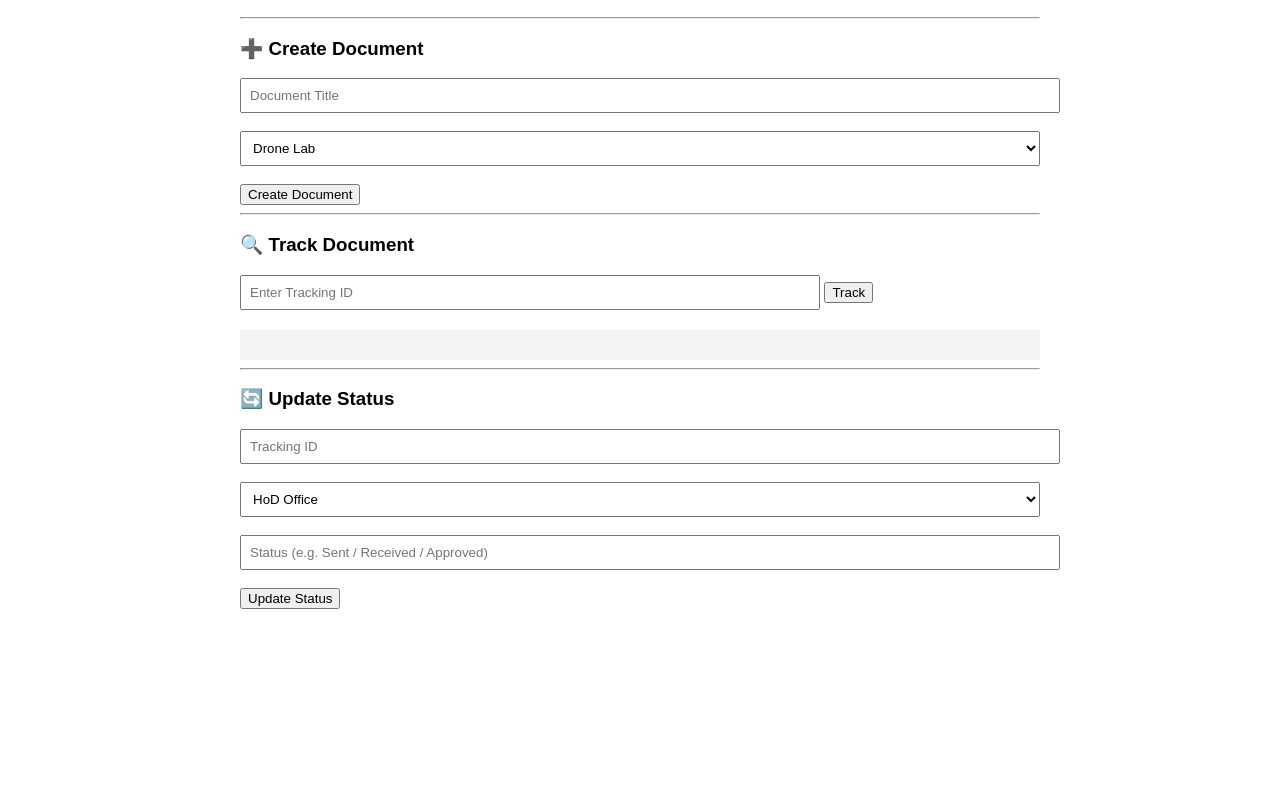
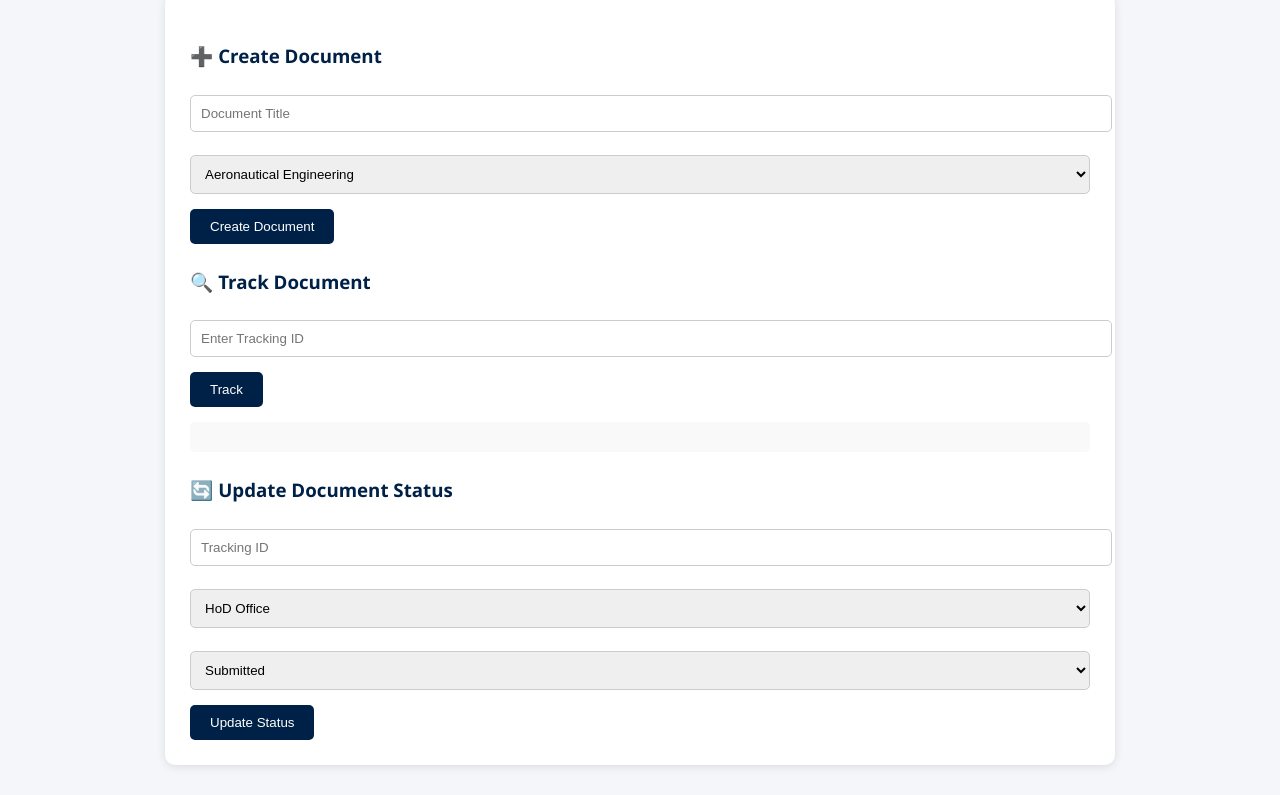
Before and after one commit to killshot578/doc-tracker, a website: page index.html in a window 1280 px wide. Shown: the part 94-889 px from the top of the page. Before the commit the page ends 800 px from the top, so only its background shows below. Drawn offline with Linux system fonts and the light colour scheme.

Commit message:
final work UI

```diff
--- a/index.html
+++ b/index.html
@@ -1,53 +1,157 @@
 <!DOCTYPE html>
 <html>
 <head>
-  <title>Document Tracking System</title>
+  <title>SREC Document Tracking System</title>
+  <style>
+    body {
+      font-family: 'Segoe UI', sans-serif;
+      background: #f4f6f9;
+      margin: 0;
+    }
+
+    header {
+      background: #002147;
+      color: white;
+      padding: 15px 30px;
+      font-size: 20px;
+      font-weight: bold;
+    }
+
+    .container {
+      max-width: 900px;
+      margin: 30px auto;
+      background: white;
+      padding: 25px;
+      border-radius: 10px;
+      box-shadow: 0 2px 10px rgba(0,0,0,0.1);
+    }
+
+    h3 {
+      margin-top: 25px;
+      color: #002147;
+    }
+
+    input, select {
+      width: 100%;
+      padding: 10px;
+      margin-top: 8px;
+      margin-bottom: 15px;
+      border-radius: 5px;
+      border: 1px solid #ccc;
+    }
+
+    button {
+      background: #002147;
+      color: white;
+      padding: 10px 20px;
+      border: none;
+      border-radius: 5px;
+      cursor: pointer;
+    }
+
+    button:hover {
+      background: #004080;
+    }
+
+    .result-box {
+      background: #f9f9f9;
+      padding: 15px;
+      border-radius: 5px;
+      margin-top: 15px;
+    }
+
+    .timeline {
+      margin-top: 10px;
+    }
+
+    .timeline-item {
+      padding: 8px;
+      border-left: 3px solid #002147;
+      margin-left: 10px;
+      margin-bottom: 10px;
+      background: #eef3f9;
+    }
+  </style>
 </head>
-<body style="font-family: Arial; padding: 30px; max-width: 800px; margin: auto;">
 
-  <h1>📄 Document Tracking System</h1>
+<body>
 
-  <hr>
+<header>
+  📄 SREC Document Movement Tracking System
+</header>
 
+<div class="container">
+
+  <!-- CREATE -->
   <h3>➕ Create Document</h3>
-  <input id="title" placeholder="Document Title" style="width:100%; padding:8px;"><br><br>
 
-  <select id="origin" style="width:100%; padding:8px;">
-    <option>Drone Lab</option>
-    <option>Admin Office</option>
-    <option>Accounts</option>
-    <option>Exam Cell</option>
-  </select><br><br>
+  <input id="title" placeholder="Document Title">
+
+  <select id="origin">
+    <option>Aeronautical Engineering</option>
+    <option>Biomedical Engineering</option>
+    <option>Civil Engineering</option>
+    <option>Mechanical Engineering</option>
+    <option>ECE</option>
+    <option>EEE</option>
+    <option>EIE</option>
+    <option>CSE</option>
+    <option>IT</option>
+    <option>AI & DS</option>
+    <option>Robotics & Automation</option>
+    <option>Science & Humanities</option>
+  </select>
 
   <button onclick="createDoc()">Create Document</button>
 
-  <hr>
+  <!-- TRACK -->
+  <h3>🔍 Track Document</h3>
 
-  <h3>🔍 Track Document</h3>
-  <input id="trackId" placeholder="Enter Tracking ID" style="width:70%; padding:8px;">
+  <input id="trackId" placeholder="Enter Tracking ID">
   <button onclick="trackDoc()">Track</button>
 
-  <div id="result" style="margin-top:20px; background:#f4f4f4; padding:15px;"></div>
+  <div id="result" class="result-box"></div>
 
-  <hr>
+  <!-- UPDATE -->
+  <h3>🔄 Update Document Status</h3>
 
-  <h3>🔄 Update Status</h3>
-  <input id="updateId" placeholder="Tracking ID" style="width:100%; padding:8px;"><br><br>
+  <input id="updateId" placeholder="Tracking ID">
 
-  <select id="location" style="width:100%; padding:8px;">
+  <select id="location">
     <option>HoD Office</option>
     <option>Principal Office</option>
     <option>Trust Office</option>
-    <option>Accounts</option>
-  </select><br><br>
+    <option>Accounts Office</option>
+    <option>Controller of Examinations</option>
+    <option>Academic Section</option>
+    <option>Admission Office</option>
+    <option>Placement Cell</option>
+    <option>Library</option>
+    <option>Research & Development Cell</option>
+    <option>Student Affairs</option>
+    <option>IQAC</option>
+  </select>
 
-  <input id="status" placeholder="Status (e.g. Sent / Received / Approved)" style="width:100%; padding:8px;"><br><br>
+  <select id="status">
+    <option>Submitted</option>
+    <option>Sent</option>
+    <option>Received</option>
+    <option>Under Review</option>
+    <option>Approved</option>
+    <option>Rejected</option>
+    <option>Forwarded</option>
+    <option>Completed</option>
+  </select>
 
   <button onclick="updateDoc()">Update Status</button>
 
+</div>
+
 <script>
+const BASE_URL = "";
+
 async function createDoc() {
-      const res = await fetch('https://doc-tracker-ug91.onrender.com/documents', {
+  const res = await fetch(`${BASE_URL}/documents`, {
     method: 'POST',
     headers: {'Content-Type': 'application/json'},
     body: JSON.stringify({
@@ -62,19 +166,26 @@
 
 async function trackDoc() {
   const id = document.getElementById('trackId').value;
-      const res = await fetch(`https://doc-tracker-ug91.onrender.com/track/${id}`);
+  const res = await fetch(`${BASE_URL}/track/${id}`);
   const data = await res.json();
 
   let html = `
     <b>Title:</b> ${data.title}<br>
     <b>Status:</b> ${data.status}<br>
-        <b>Current Location:</b> ${data.currentLocation}<br><br>
-        <b>History:</b><br>
+    <b>Current Location:</b> ${data.currentLocation}<br>
+    <div class="timeline">
   `;
 
   data.history.forEach(h => {
-        html += `➡️ ${h.action} at ${h.location} (${new Date(h.timestamp).toLocaleString()})<br>`;
+    html += `
+      <div class="timeline-item">
+        ${h.action} → ${h.location}<br>
+        <small>${new Date(h.timestamp).toLocaleString()}</small>
+      </div>
+    `;
   });
+
+  html += "</div>";
 
   document.getElementById('result').innerHTML = html;
 }
@@ -82,7 +193,7 @@
 async function updateDoc() {
   const id = document.getElementById('updateId').value;
 
-      await fetch(`https://doc-tracker-ug91.onrender.com/update/${id}`, {
+  await fetch(`${BASE_URL}/update/${id}`, {
     method: 'PUT',
     headers: {'Content-Type': 'application/json'},
     body: JSON.stringify({
```
Lines whose indentation alone changed are shown as unchanged.
